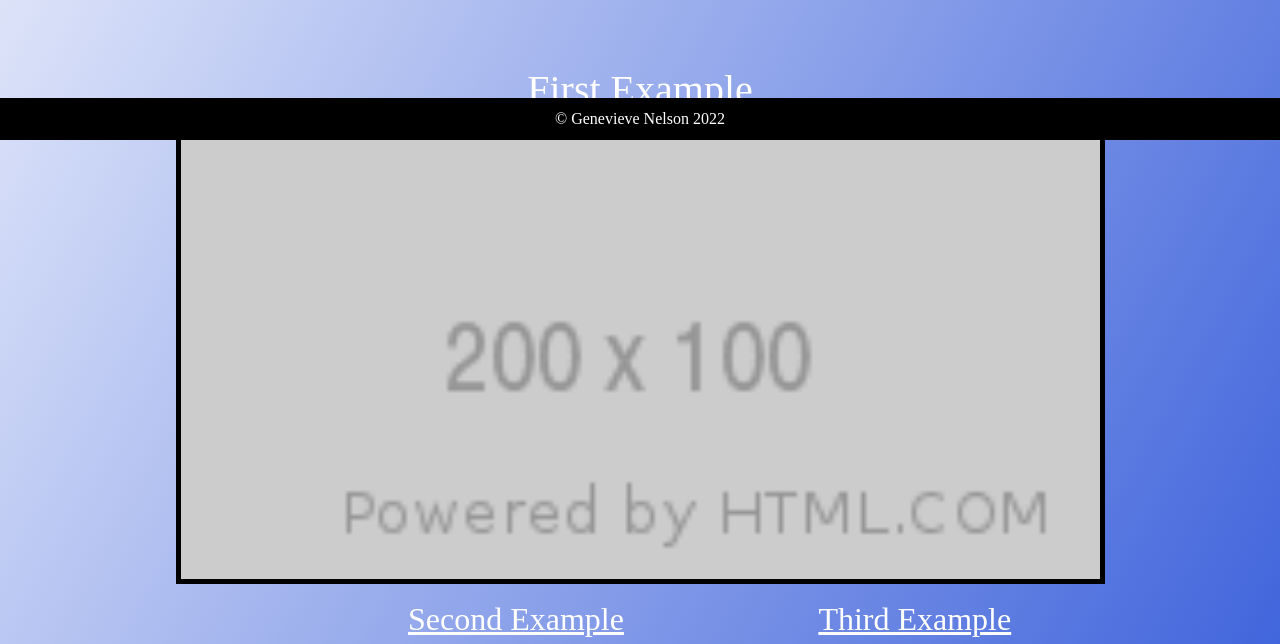
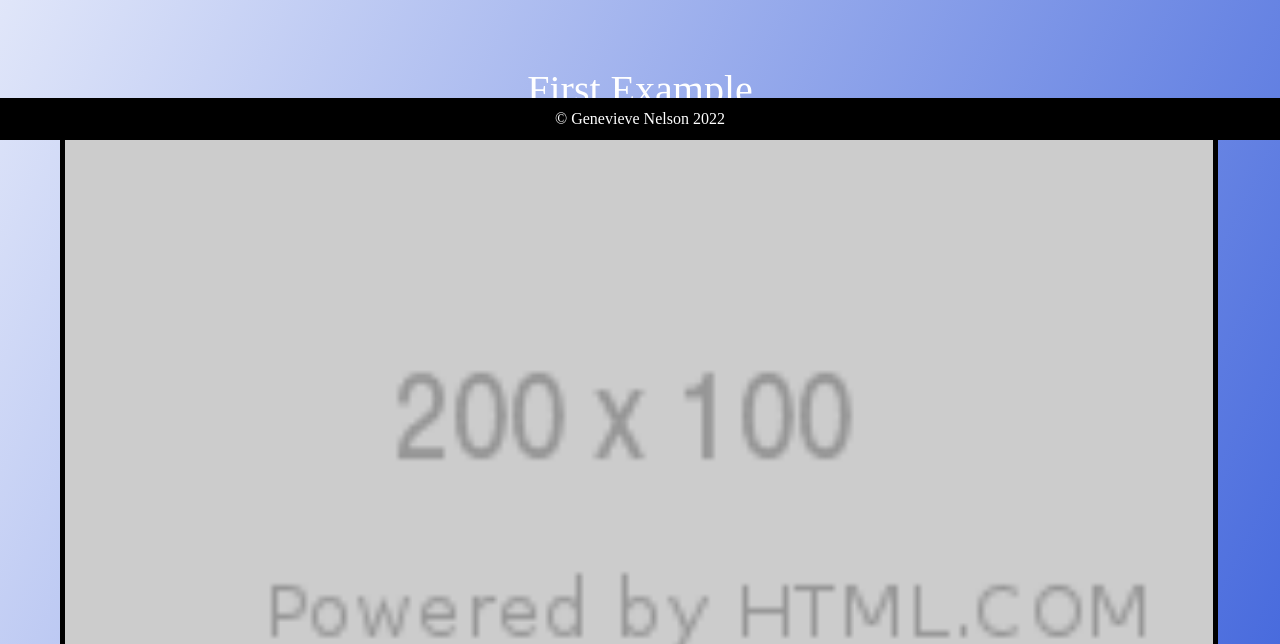
Before and after one commit to GEN7232/portfolio-homework, a plain HTML site: page index.html in a window 1280 px wide. Shown: the part 660-1304 px from the top of the page. Drawn offline with Linux system fonts and the light colour scheme.

Commit message:
third-commit

```diff
--- a/assets/css/style.css
+++ b/assets/css/style.css
@@ -108,13 +108,6 @@ a:hover {
     display: flex;
     margin-bottom: 1%;
     margin-top: 1%;
-}
-
-#border {
-    border: 5px solid black;
-    width: 80%;
-    margin-left: 10%;
-    margin-right: 10%;
 }
 
 #item1 {
--- a/index.html
+++ b/index.html
@@ -34,14 +34,12 @@
             <img id="avatar" src="./assets/images/me-and-benny.jpg" alt="Me and my cat, Benny Goodman">
             <figcaption class="text-center">Me and my cat, Benny Goodman</figcaption>
         </div>
-        </div>
         <div id="portfolio">
             <br>
             <br>
             <br>
             <h2 class="text-center">Portfolio</h2>
             <br>
-             <div id="border">
             <br>
             <a href="https://www.google.com" target="_blank">
                 <h3 class="text-center">First Example</h3>
```
Lines whose indentation alone changed are shown as unchanged.
